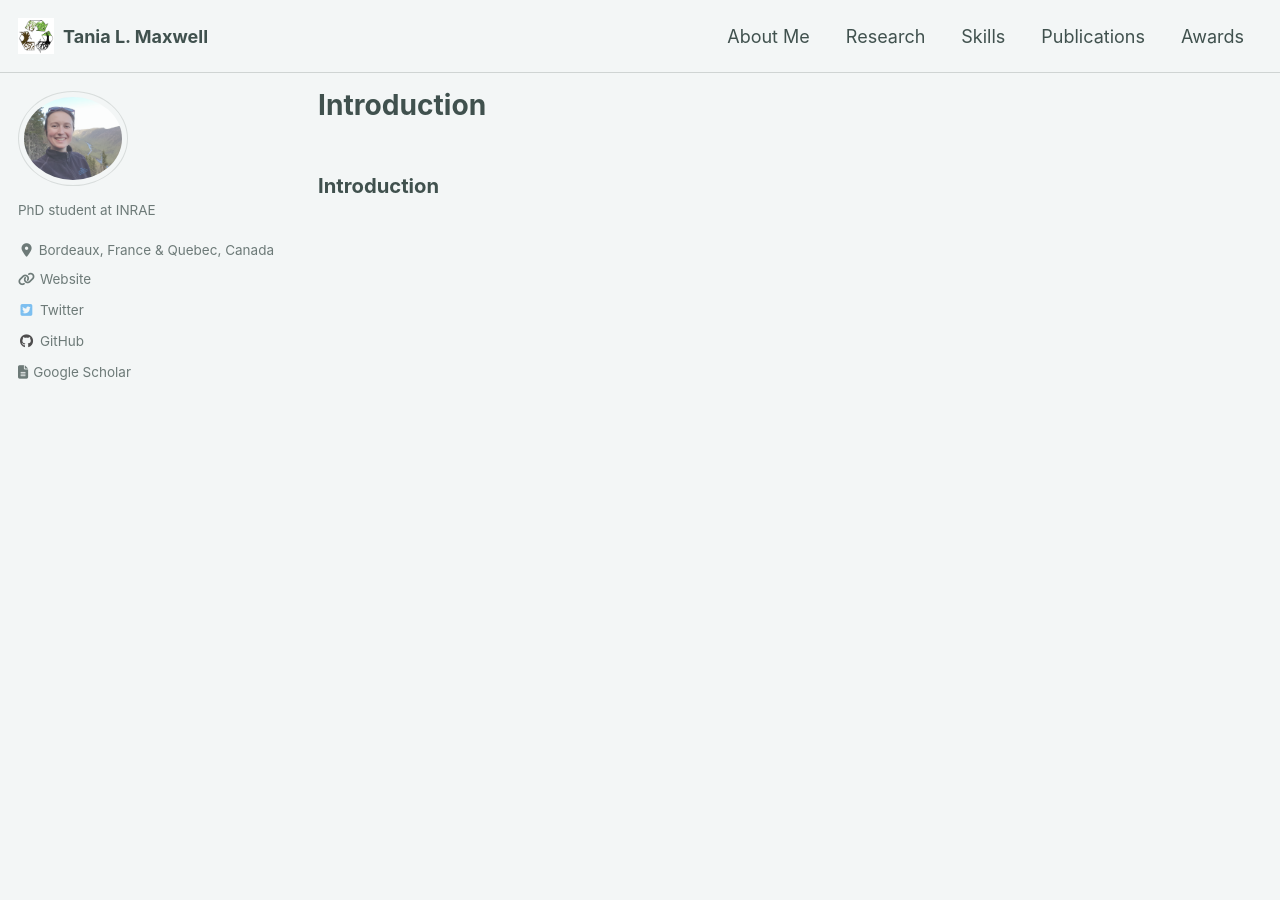
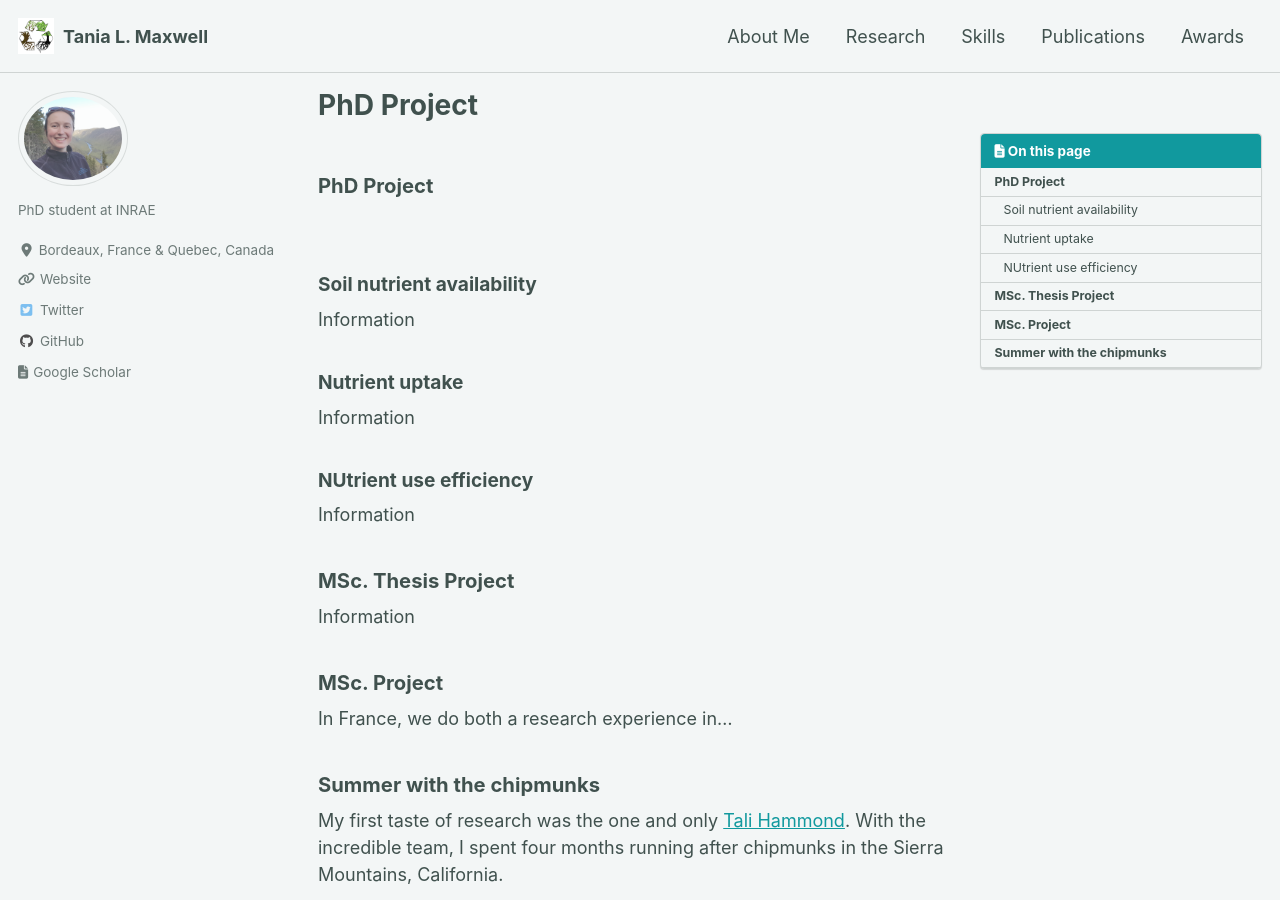
Before and after one commit to Tania-Maxwell/Tania-Maxwell.github.io, a Jekyll site: the page built from _pages/research.md, in a window 1280 px wide and 900 px high. Built offline with Jekyll 4.4.1, drawn with Linux system fonts in a browser that asks for light colours; cached includes are drawn as plain includes; nearby versions of some CDN libraries; our own code applies the rules of GitHub Pages for plain Markdown files; some of the changed text lies outside the part shown.

Commit message:
research page

```diff
--- a/_pages/research.md
+++ b/_pages/research.md
@@ -1,8 +1,39 @@
 ---
 permalink: /research/
 author_profile: true
-toc: false
+toc: true
+toc_float: true
 ---
 
-### Introduction
+### PhD Project
 <br>
+
+#### Soil nutrient availability
+
+Information
+
+#### Nutrient uptake
+
+Information
+
+#### NUtrient use efficiency
+
+Information
+
+### MSc. Thesis Project
+
+Information
+
+### MSc. Project
+
+In France, we do both a research experience in...
+
+### Summer with the chipmunks
+
+My first taste of research was the one and only [Tali Hammond](https://tthammond.weebly.com/). With the incredible team, I spent four months running after chipmunks in the Sierra Mountains, California.
+
+<figure class="half">
+    <a height="400" href="/img/chipmunk_team.jpg"><img src="/img/chipmunk_team.jpg"></a>
+    <a height="400" href="/img/chipmunk_solo.jpg"><img src="/img/chipmunk_solo.jpg"></a>
+    <figcaption> All ready to hike to our base camp (left). Setting traps with Tali (right). </figcaption>
+</figure>
--- a/index.html
+++ b/index.html
@@ -5,8 +5,8 @@ permalink: /
 title: ""
 header:
   overlay_image: /img/IDENT.png
-  caption: "IDENT, Sault Ste. Marie"
-excerpt: nbsp
+  caption: "IDENT, Sault Ste. Marie, Ontario, Canada"
+excerpt: ""
 feature_row:
   - image_path: /img/about_me.png
     alt: "welcome"
```
Also changed, not shown: _pages/skills.md (+7 -7 lines), img/chipmunk_solo.jpg (added), img/chipmunk_team.jpg (added), 1 other file.
